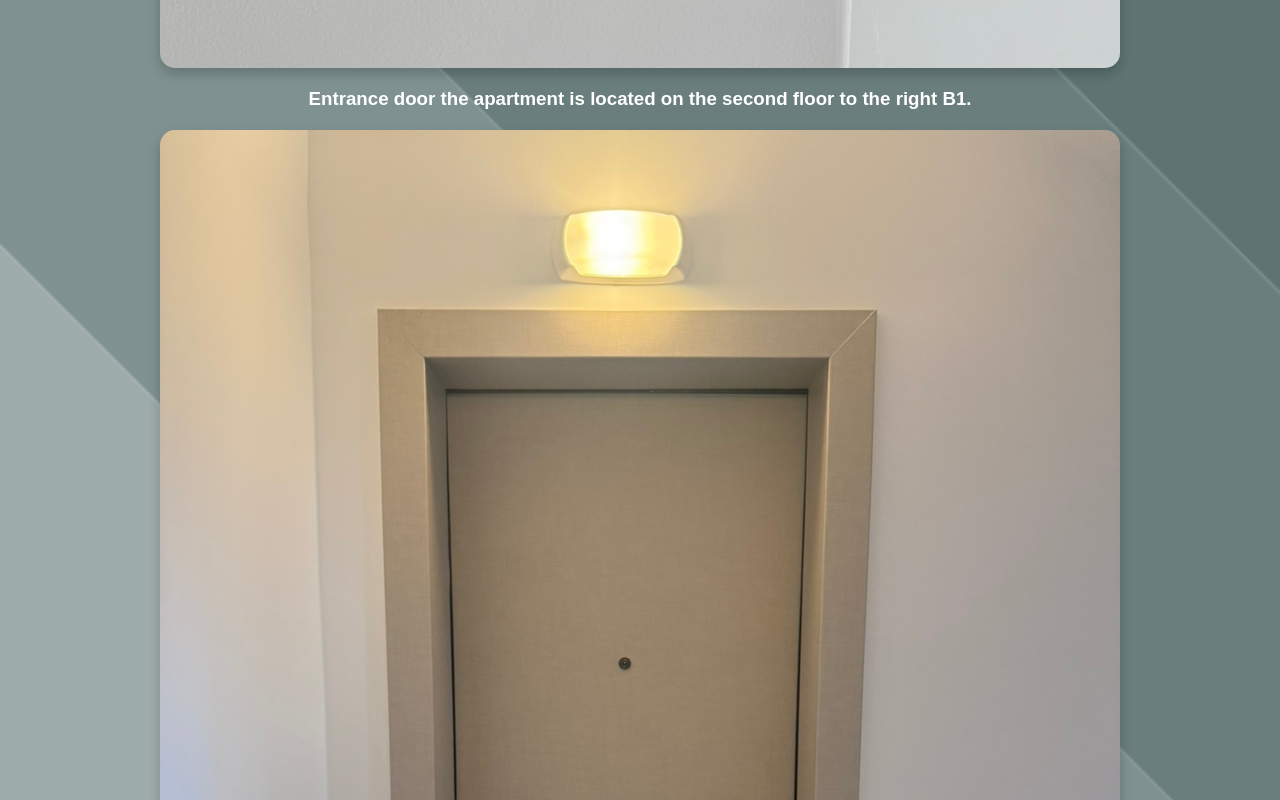
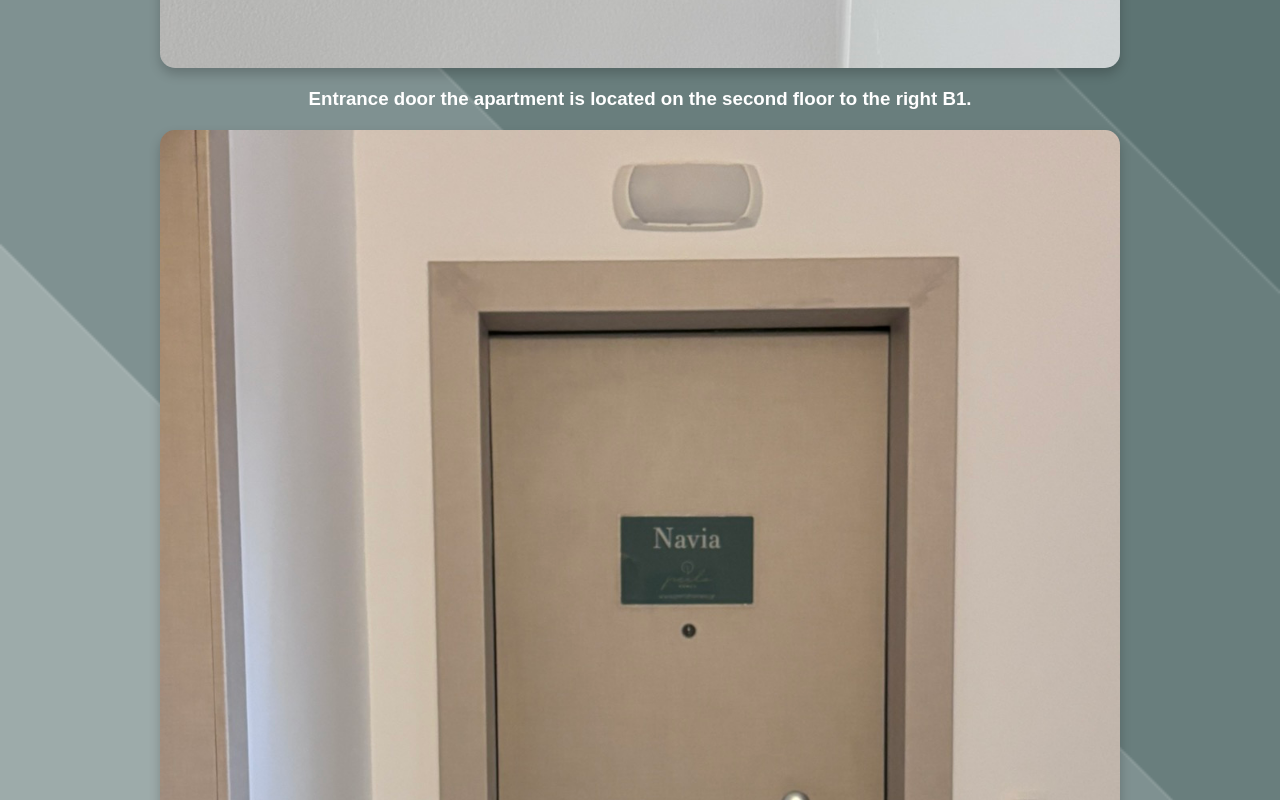
Before and after one commit to Perlahomes/Navia, a plain HTML site: page check_in.html in a window 1280 px wide. Shown: the part 4480-5280 px from the top of the page. Drawn offline with Linux system fonts and the light colour scheme.

Commit message:
Add files via upload

```diff
--- a/check_in.html
+++ b/check_in.html
@@ -40,7 +40,7 @@
             <img src="images/navia.jpg" id="front-door" alt="Access Code" />
 
              <h3> Entrance door the apartment is located on the second floor to the right B1.</h3>
-            <img src="images/Porta_mesa_navia.jpg" id="front-door" alt="Access Code" />
+            <img src="images/Navia_pinaka.jpg" id="front-door" alt="Access Code" />
 
 
             <h2>Hot Water</h2>
```
Also changed, not shown: images/Navia_pinaka.jpg (added).
